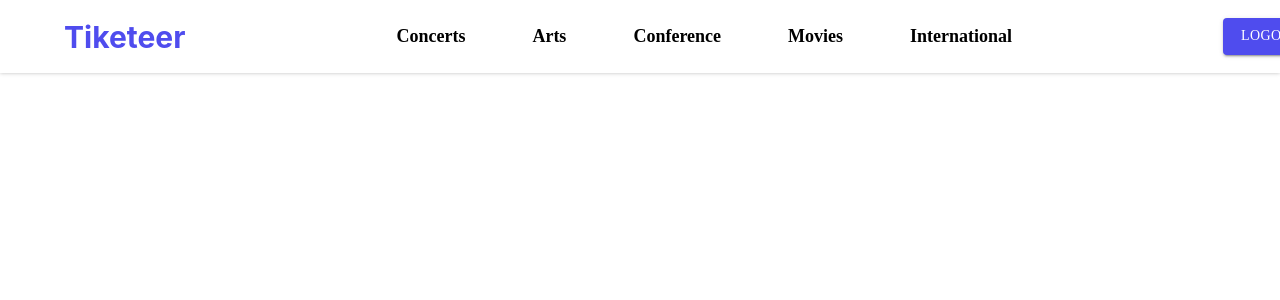
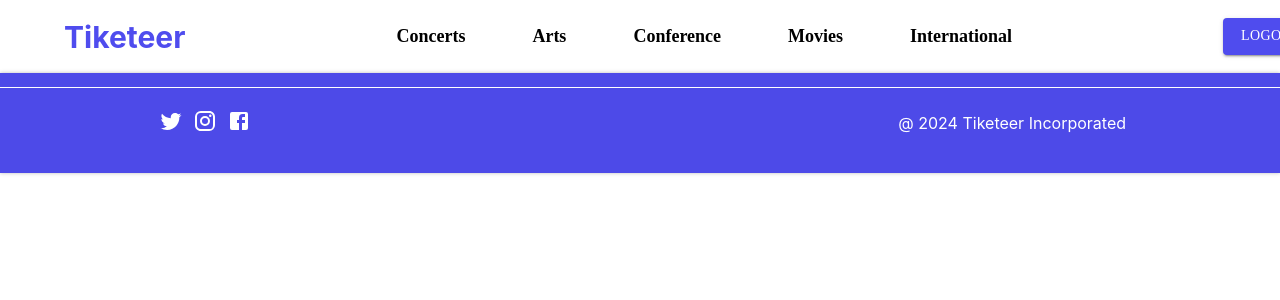
Before and after one commit to Tiketeer/Tiketeer-FE, a React (Create React App) app: page /mypage in a window 1280 px wide. Shown: the top 300 px of the page. Built offline with nearby package versions, Linux system fonts and the light colour scheme.

Commit message:
implement page footer

```diff
--- /dev/null
+++ b/src/components/page-footer/PageFooter.tsx
@@ -0,0 +1,41 @@
+import styled from '@emotion/styled';
+import { COLOR } from 'color/color';
+import SNSIconGroup from './SNSIconGroup';
+
+const footerPadding = 5;
+
+export const PageFooterWrapperContainer = styled.div`
+    display: flex;
+    flex-direction: row;
+    width: ${100 - 2 * footerPadding}%;
+    height: 100px;
+    align-items: center;
+    justify-content: space-between;
+    padding: 0% ${footerPadding}%;
+    box-shadow: 0 0 4px rgba(0, 0, 0, 0.26);
+    background: linear-gradient(
+        to bottom,
+        ${COLOR.DARKER} 14%,
+        white 14%,
+        white 15%,
+        ${COLOR.DARKER} 14%
+    );
+`;
+
+export const CopyrightContainer = styled.div`
+    color: white;
+    margin: 90px;
+`;
+
+const PageFooter = () => {
+    return (
+        <PageFooterWrapperContainer>
+            <SNSIconGroup></SNSIconGroup>
+            <CopyrightContainer>
+                <p>@ 2024 Tiketeer Incorporated</p>
+            </CopyrightContainer>
+        </PageFooterWrapperContainer>
+    );
+};
+
+export default PageFooter;
--- /dev/null
+++ b/src/components/page-footer/SNSIconGroup.tsx
@@ -0,0 +1,36 @@
+import styled from '@emotion/styled';
+import TwitterIcon from '@mui/icons-material/Twitter';
+import InstagramIcon from '@mui/icons-material/Instagram';
+import FacebookIcon from '@mui/icons-material/Facebook';
+
+export const iconOption = {
+    filter: 'invert(100%)',
+};
+
+export const SNSIconContainer = styled.div`
+    display: flex;
+    justify-content: center;
+    margin: 90px;
+`;
+
+export const SocialIcon = styled.a`
+    margin: 5px;
+`;
+
+const SNSIconGroup = () => {
+    return (
+        <SNSIconContainer>
+            <SocialIcon>
+                <TwitterIcon style={iconOption} />
+            </SocialIcon>
+            <SocialIcon>
+                <InstagramIcon style={iconOption} />
+            </SocialIcon>
+            <SocialIcon>
+                <FacebookIcon style={iconOption} />
+            </SocialIcon>
+        </SNSIconContainer>
+    );
+};
+
+export default SNSIconGroup;
--- a/src/pages/mypage/MyPage.tsx
+++ b/src/pages/mypage/MyPage.tsx
@@ -1,7 +1,13 @@
+import PageFooter from 'components/page-footer/PageFooter';
 import PageHeader from 'components/page-header/PageHeader';
 
 const MyPage = () => {
-    return <PageHeader isLogined={true} />;
+    return (
+        <div>
+            <PageHeader isLogined={true} />
+            <PageFooter />
+        </div>
+    );
 };
 
 export default MyPage;
```
